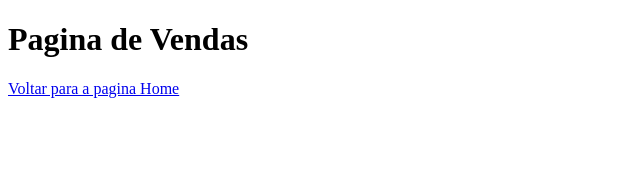
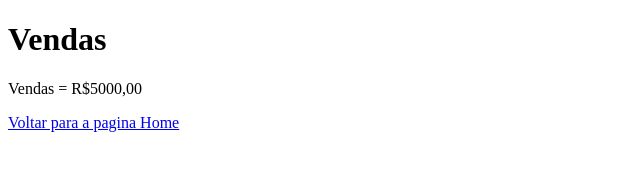
Before and after one commit to frankllin-reis/aulaGit, a plain HTML site: page vendas.html in a window 1280 px wide. Shown: the whole page, without its empty margins (0-640 px from the left). Drawn offline with Linux system fonts and the light colour scheme.

Commit message:
Acrescentado o valor das vendas

```diff
--- a/vendas.html
+++ b/vendas.html
@@ -7,7 +7,8 @@
     <title>Document</title>
 </head>
 <body>
-    <h1>Pagina de Vendas</h1>
+    <h1>Vendas</h1>
+    <p>Vendas = R$5000,00</p>
     <a href="index.html">Voltar para a pagina Home</a>
 </body>
 </html>
```
